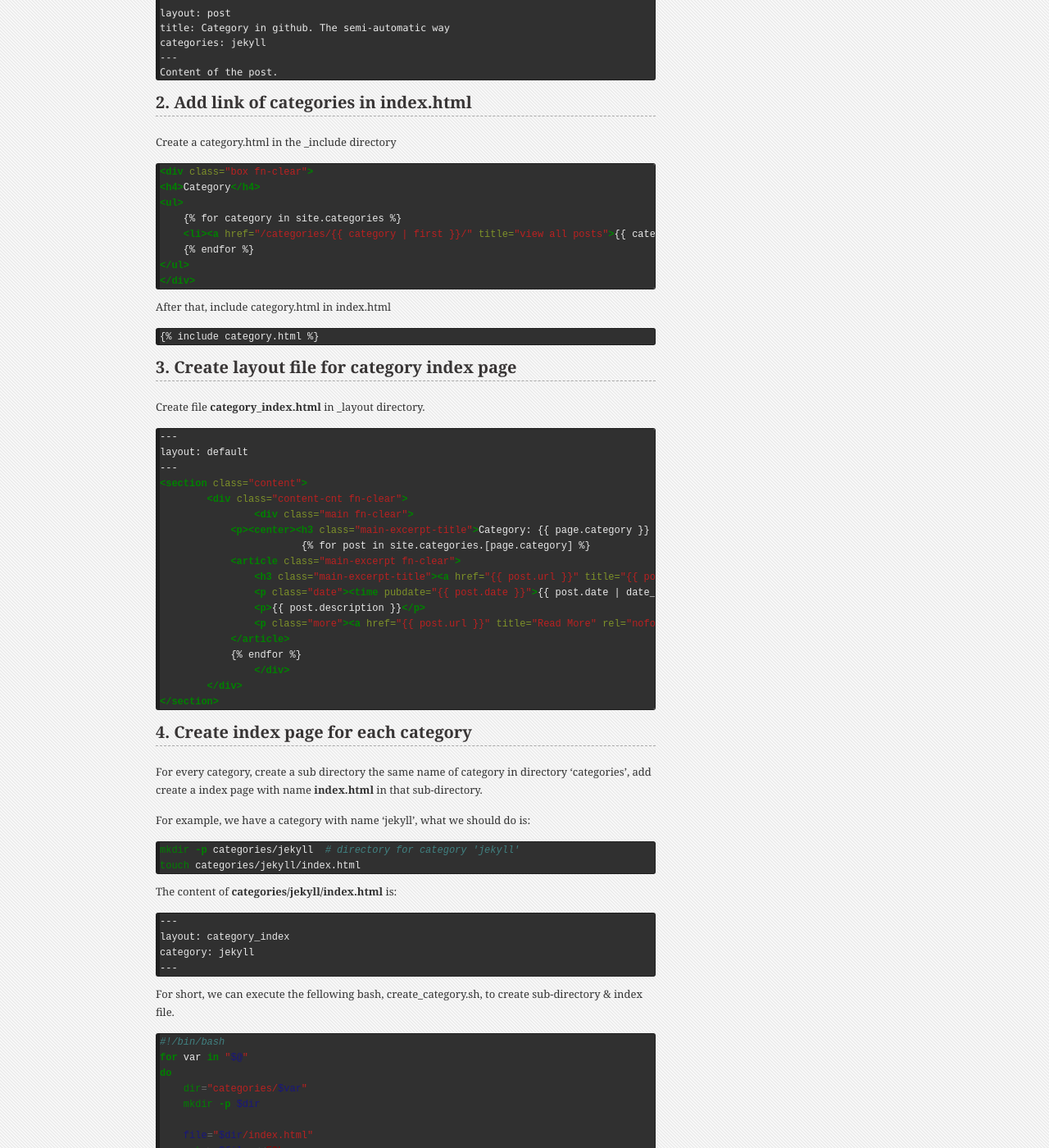
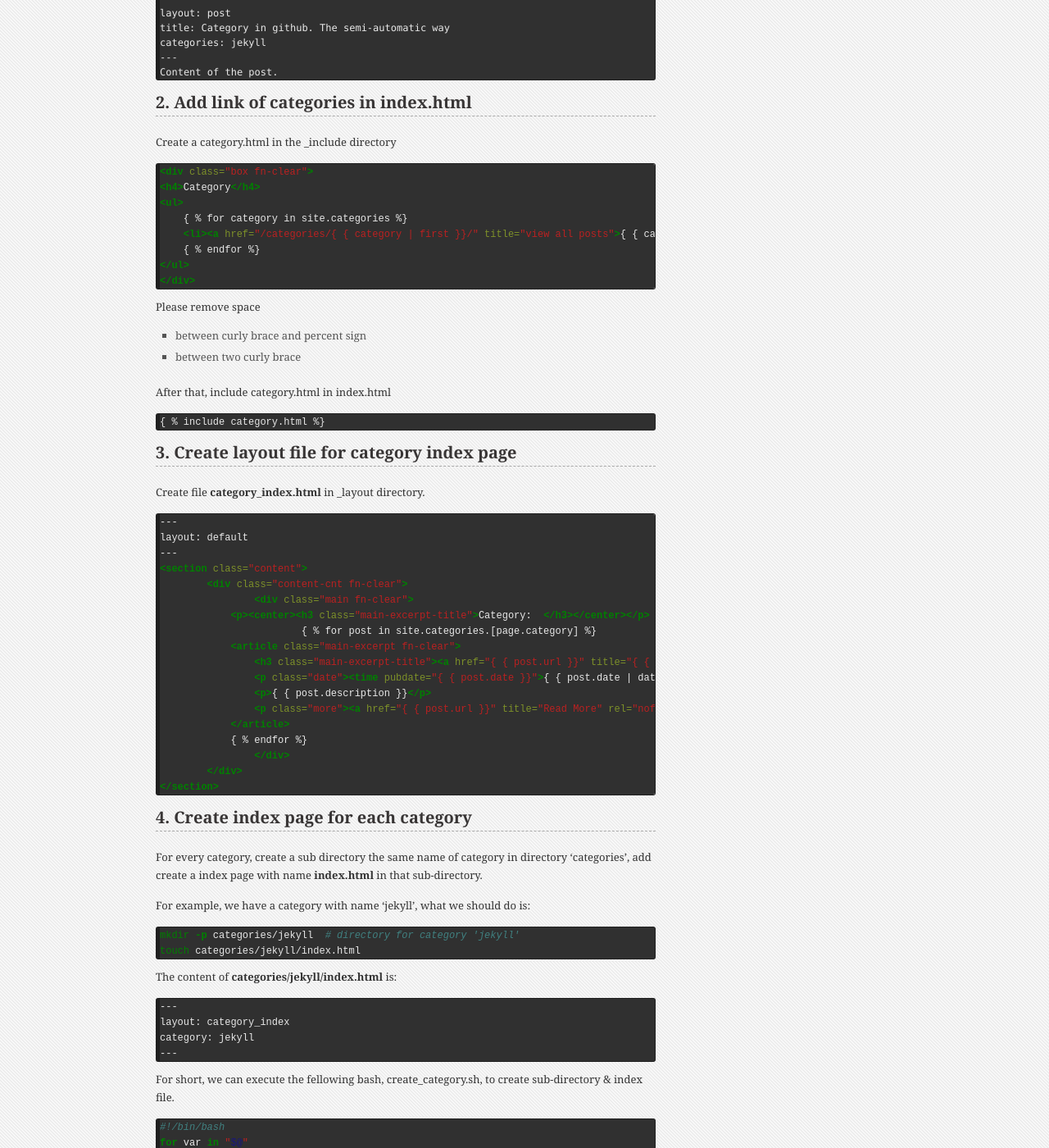
Before and after one commit to fanhongtao/fanhongtao.github.com, a Jekyll site: the page built from _posts/2012-08-29-category-in-github.md, in a window 1280 px wide and 1400 px high, scrolled down 453 px. Shown: the whole window at 82% size. Built offline with Jekyll 4.4.1, drawn with Linux system fonts in a browser that asks for light colours; Markdown is read by kramdown in place of the engine named in the settings.

Commit message:
Change post, beacuse github with liquid 2.2.2 does't support {% raw %}

```diff
--- a/_posts/2012-08-29-category-in-github.md
+++ b/_posts/2012-08-29-category-in-github.md
@@ -26,24 +26,25 @@ Content of the post.
 Create a category.html in the _include directory
 
 {% highlight html %}
-{% raw %}
 <div class="box fn-clear">
 <h4>Category</h4>
 <ul>
-    {% for category in site.categories %}
-    <li><a href="/categories/{{ category | first }}/" title="view all posts">{{ category | first }} {{ category | last | size }}</a></li>
-    {% endfor %}
+    { % for category in site.categories %}
+    <li><a href="/categories/{ { category | first }}/" title="view all posts">{ { category | first }} { { category | last | size }}</a></li>
+    { % endfor %}
 </ul>
 </div>
-{% endraw %}
 {% endhighlight %}
+
+Please remove space
+
+* between curly brace and percent sign
+* between two curly brace
 
 After that, include category.html in index.html
 
 {% highlight html %}
-{% raw %}
-{% include category.html %}
-{% endraw %}
+{ % include category.html %}
 {% endhighlight %}
 
 # 3. Create layout file for category index page
@@ -51,7 +52,6 @@ After that, include category.html in index.html
 Create file <b>category_index.html</b> in _layout directory.
 
 {% highlight html %}
-{% raw %}
 ---
 layout: default
 ---
@@ -59,18 +59,17 @@ layout: default
 	<div class="content-cnt fn-clear">
 		<div class="main fn-clear">
             <p><center><h3 class="main-excerpt-title">Category: {{ page.category }} </h3></center></p>
-			{% for post in site.categories.[page.category] %}
+			{ % for post in site.categories.[page.category] %}
             <article class="main-excerpt fn-clear">
-                <h3 class="main-excerpt-title"><a href="{{ post.url }}" title="{{ post.title }}" rel="bookmark">{{ post.title }}</a></h3>
-                <p class="date"><time pubdate="{{ post.date }}">{{ post.date | date_to_string }}</time></p>
-                <p>{{ post.description }}</p>
-                <p class="more"><a href="{{ post.url }}" title="Read More" rel="nofollow"><span>&#10149;</span>Read More</a></p>
+                <h3 class="main-excerpt-title"><a href="{ { post.url }}" title="{ { post.title }}" rel="bookmark">{ { post.title }}</a></h3>
+                <p class="date"><time pubdate="{ { post.date }}">{ { post.date | date_to_string }}</time></p>
+                <p>{ { post.description }}</p>
+                <p class="more"><a href="{ { post.url }}" title="Read More" rel="nofollow"><span>&#10149;</span>Read More</a></p>
             </article>
-            {% endfor %}
+            { % endfor %}
 		</div>
 	</div>
 </section>
-{% endraw %}
 {% endhighlight %}
 
 
@@ -88,12 +87,10 @@ touch categories/jekyll/index.html
 The content of <b>categories/jekyll/index.html</b> is:
 
 {% highlight html %}
-{% raw %}
 ---
 layout: category_index
 category: jekyll
 ---
-{% endraw %}
 {% endhighlight %}
 
 For short, we can execute the fellowing bash, create_category.sh, to create sub-directory & index file.
```
